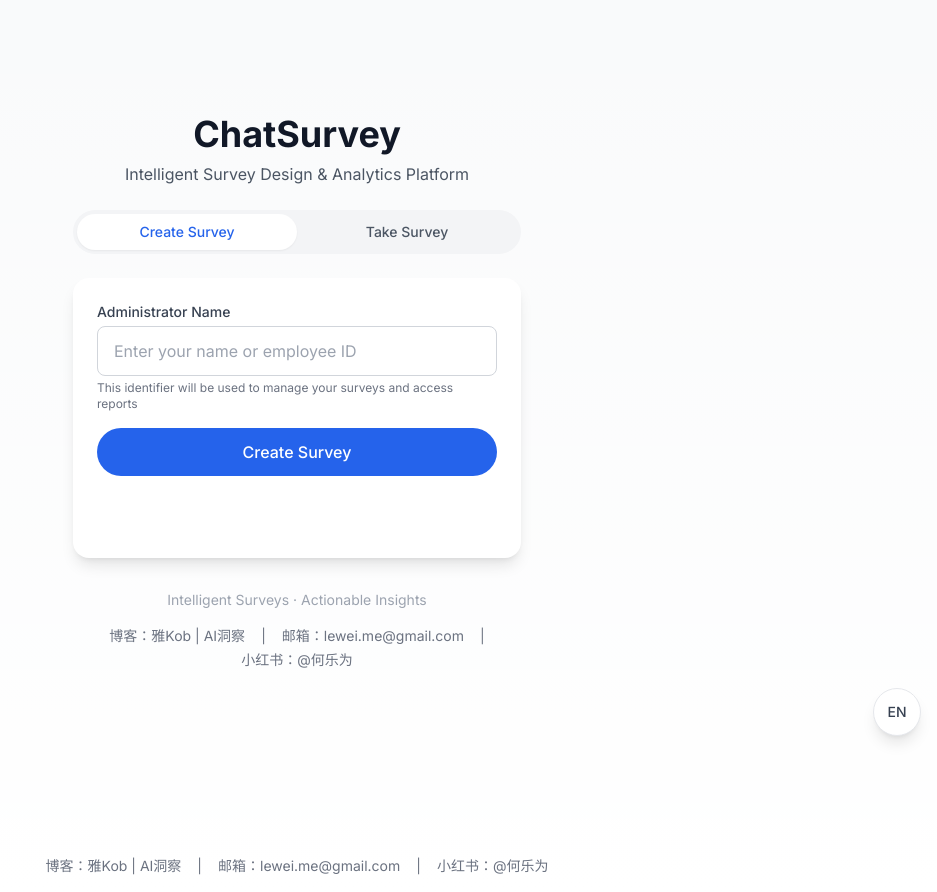
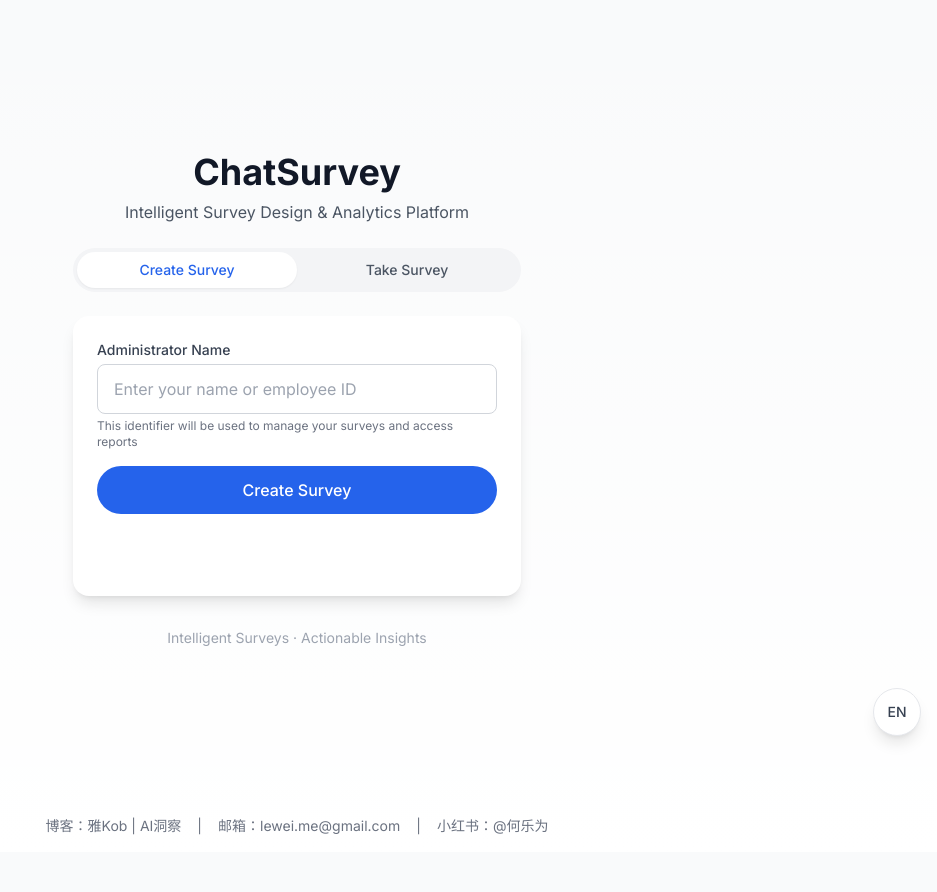
Before and after one commit to leweii/ct-online-survey, a Next.js app: page / in a window 1280 px wide. Shown: the whole page, without its empty margins (343-1280 px from the left). After the commit the page ends 852 px from the top, so only its background shows below. Built offline with nearby package versions, Linux system fonts and the light colour scheme.

Commit message:
fix: show footer on all pages at bottom
- Move Footer to layout.tsx with flex sticky footer pattern
- Remove duplicate Footer from home page
- Use min-h-screen and flex-col to push footer to bottom

Co-Authored-By: Claude Opus 4.5 <noreply@anthropic.com>

```diff
--- a/src/app/layout.tsx
+++ b/src/app/layout.tsx
@@ -22,10 +22,12 @@ export default function RootLayout({
     <html lang="en">
       <body className={inter.className}>
         <LanguageProvider>
-          <div className="pb-10">
-            {children}
+          <div className="min-h-screen flex flex-col">
+            <main className="flex-1">
+              {children}
+            </main>
+            <Footer />
           </div>
-          <Footer />
           <LanguageSelector />
         </LanguageProvider>
         <Analytics />
--- a/src/app/page.tsx
+++ b/src/app/page.tsx
@@ -3,7 +3,6 @@
 import { useState, useEffect } from "react";
 import { useRouter } from "next/navigation";
 import { ModeSelector } from "@/components/ModeSelector";
-import { Footer } from "@/components/Footer";
 import { useLanguage } from "@/contexts/LanguageContext";
 
 const CREATOR_NAME_KEY = "survey_creator_name";
@@ -143,7 +142,6 @@ export default function Home() {
 
         {/* Footer */}
         <p className="text-center text-gray-400 text-sm mt-8">{t.home.footer}</p>
-        <Footer />
       </div>
     </main>
   );
```
